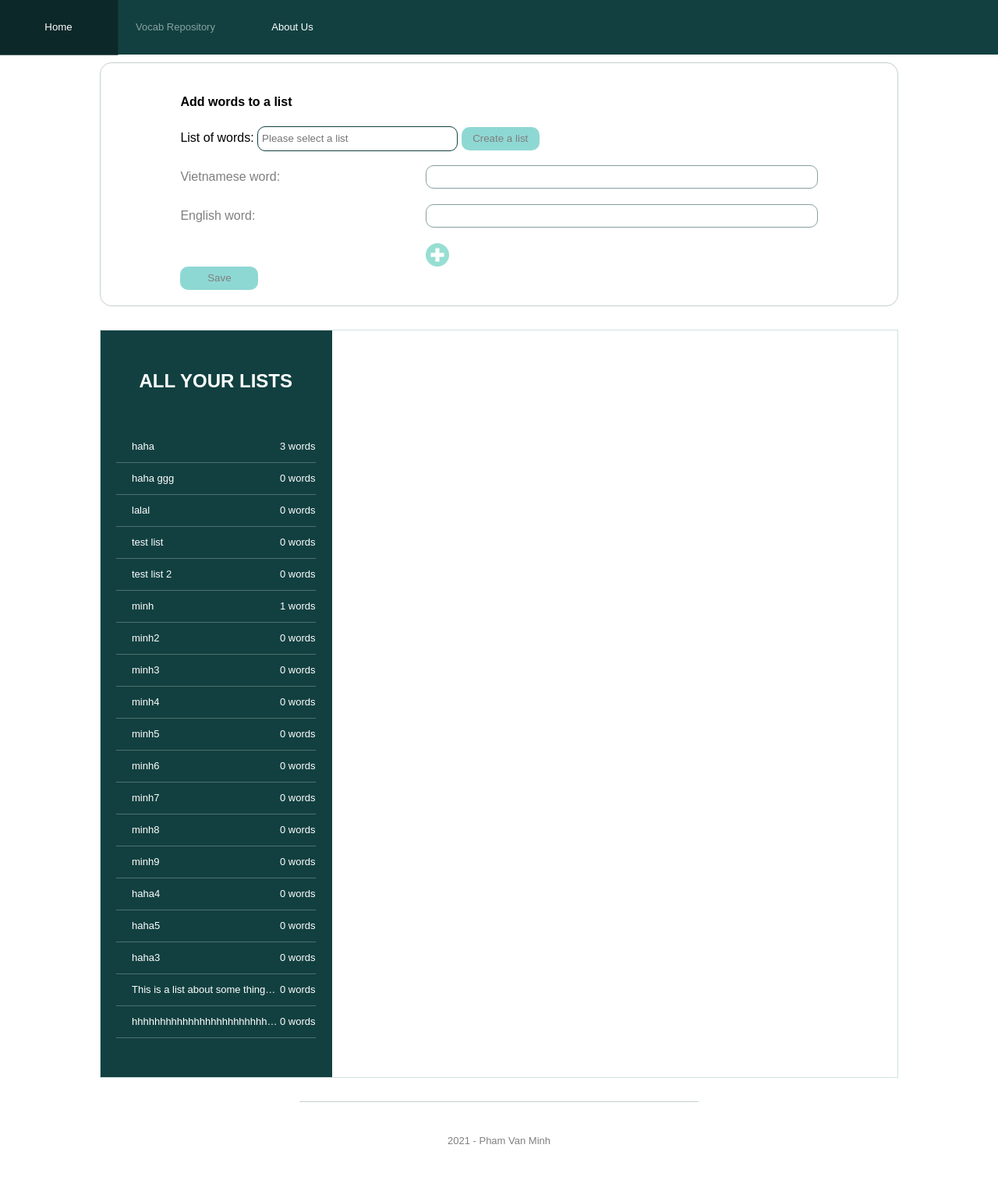
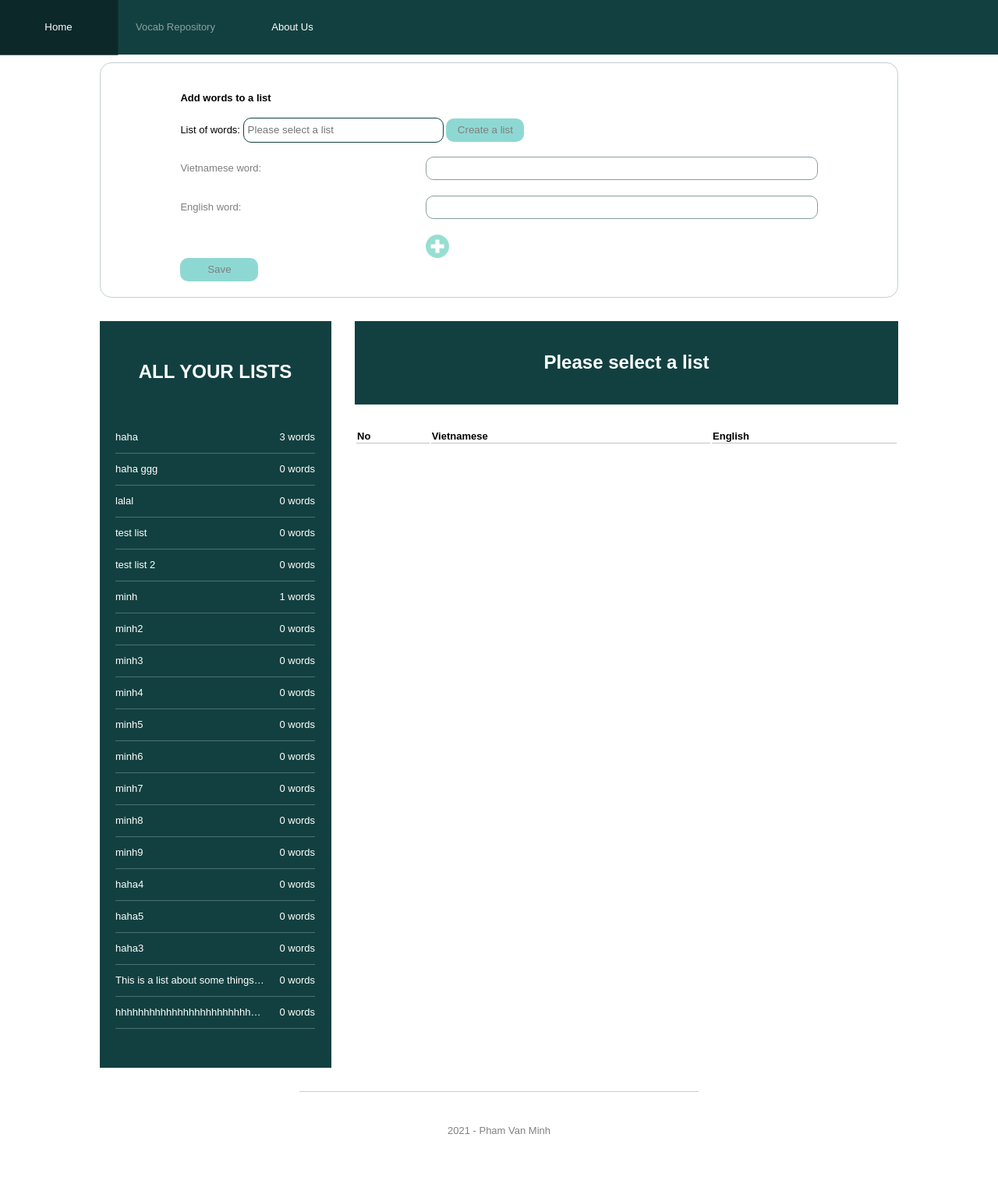
Before and after one commit to PhamVanMinh272/vocab_ielts, a Flask app: page /vocab_repository in a window 1280 px wide. Shown: the whole page at 78% size. After the commit the page ends 1455 px from the top, so only its background shows below. Run offline with Flask 2, Linux system fonts and the light colour scheme; data comes from the database, SQL or seed files in the repository; lists and menus that the app fills with data are empty.

Commit message:
list of words

```diff
--- a/app.py
+++ b/app.py
@@ -7,6 +7,7 @@ import datetime
 from main import app, get_db_connection
 from model.list import List, ListSchema
 from model.viet import Viet, VietSchema
+from model.eng import EngSchema
 
 
 @app.route('/', methods=['GET'])
@@ -63,8 +64,15 @@ def get_all_words_in_a_list():
         list = List.query.filter_by(list_name=list_name).first()
         if not list:
             return {'erMsg': "The list does not exist."}, 404
-        viets = VietSchema(many=True).dump(list.list_and_viet)
-        return {"viets": viets}, 200
+        viets = list.list_and_viet
+        viets_with_engs = []
+        for viet in viets:
+            item = viet.to_json()
+            item.update({
+                'eng_words':  EngSchema(many=True).dump(viet.english_words)
+            })
+            viets_with_engs.append(item)
+        return {"viets": viets_with_engs}, 200
     except Exception as ex:
         return {'erMsg': 'Failed to get all lists.'}, 500
 
@@ -72,9 +80,16 @@ def get_all_words_in_a_list():
 @app.route('/vocab_repository', methods=['GET'])
 def vocab_repository_page():
     all_lists = List.query.all()
+    all_lists_with_num_viet = []
+    for list_entity in all_lists:
+        item = list_entity.to_json()
+        item.update({
+            "num_viets": len(list_entity.list_and_viet)
+        })
+        all_lists_with_num_viet.append(item)
     return render_template(
         'vocab_repository.html',
-        lists=all_lists,
+        lists=all_lists_with_num_viet,
         page="vocab_repository_page"
     )
 
--- a/static/css/base.css
+++ b/static/css/base.css
@@ -98,6 +98,7 @@ div.message {
     border: 1px solid var(--rgba-dark-main-color-25);
     border-radius: 15px;
     margin-top: 10px;
+    font-size: var(--font-size-small);
 }
 
 .action-container button {
--- a/static/css/vocab_repository.css
+++ b/static/css/vocab_repository.css
@@ -66,7 +66,7 @@
 
 /* List data area */
 .lists-container {
-    border: 1px solid rgba(64,140,139, 0.25);
+    /* border: 1px solid rgba(64,140,139, 0.25); */
     margin-top: 30px;
     padding: 0;
     text-align: center;
@@ -86,19 +86,19 @@
     padding: 50px 20px;
 }
 
-h2 {
+.list-of-list-name h2 {
     margin: 0;
     margin-bottom: 50px;
 }
 
 .list-content {
     width: 75%;
+    padding-left: 30px;
 }
 
 .a-list-value {
     height: 40px;
     text-align: left;
-    padding-left: 20px;
     line-height: 40px;
     border-bottom: 1px solid rgba(255, 255, 255, 0.25);
     font-size: var(--font-size-small);
@@ -109,14 +109,40 @@ h2 {
     background-color: var(--dark-main-color);
 }
 
-.a-list-value p {
-    float: right;
-}
-
 .list-name-value {
-    width: 80%;
+    width: 75%;
 }
 
 .viet-quanity-value {
-    width: 20%;
+    width: 25%;
+    text-align: right;
 }
+
+.header-content-of-a-list {
+    padding: 20px 20px;
+    background-color: var(--main-color);
+    color: white;
+    margin-bottom: 30px;
+}
+
+.list-content-table {
+    text-align: left;
+    font-size: var(--font-size-small);
+}
+
+.list-content-table th {
+    border-bottom: 1px solid rgba(6, 19, 8, 0.25);
+
+}
+
+.list-content-table td {
+    height: 30px;
+    white-space: nowrap;
+    overflow: hidden;
+    text-overflow: ellipsis
+  }
+
+  .list-content-table tr:hover {
+    background-color: var(--dark-main-color);
+    color: white;
+  }
--- a/static/js/vocab_repository.js
+++ b/static/js/vocab_repository.js
@@ -73,30 +73,37 @@ $(".create-words-btn").click(function() {
   });
 });
 
-$(document).ready(function() {
-  $.getJSON("/get-all-lists")
-  .done(function(result) {
-    $.each(result.lists, function(index, list_info) {
-      $(".list-of-list-name").append(`
-      <div class="a-list-value">
-        <div class="list-name-value text-overflow-dot">
-          ${list_info["list_name"]}
-        </div>
-        <div class="viet-quanity-value text-overflow-dot">
-          <p>${list_info.num_viets} words</p>
-        </div>
-
-
-      </div>
+$(".a-list-value").click(function() {
+  var listName = rmRedundantSpaces($(this).children(".list-name-value").text());
+  $.getJSON("/get-all-words-in-a-list", { list_name: listName })
+  .done(function(result){
+    $(".header-content-of-a-list").html(`<h2>${listName}</h2>`);
+    $(".list-content-table").html(`
+      <tr>
+        <th>No</th>
+        <th>Vietnamese</th>
+        <th>English</th>
+      </tr>
+    `);
+    $.each(result.viets, function(index, word) {
+      var tdEng = [];
+      $.each(word.eng_words, function(index, eng) {
+        tdEng.push(eng.eng_word);
+      });
+      $(".list-content-table").append(`
+        <tr>
+          <td>${index+1}</td>
+          <td>${word.viet_word}</td>
+          <td>${tdEng.join(", ")}</td>
+        </tr>
       `);
     });
-
   })
   .fail(function(error) {
     if (error.responseJSON) {
       showMessage(error.responseJSON.erMsg, 'error');
     } else {
-      showMessage("Cannot get all lists.", 'error');
+      showMessage("Cannot get the words.", 'error');
     }
   });
 });
--- a/templates/vocab_repository.html
+++ b/templates/vocab_repository.html
@@ -44,10 +44,31 @@
     </div>
     <div class="lists-container">
         <div class="content-of-lists-container">
-            <div class="list-of-list-name list-item">
+            <div class="list-of-list-name">
                 <h2>ALL YOUR LISTS</h2>
+                {% for list in lists %}
+                    <div class="a-list-value">
+                        <div class="list-name-value text-overflow-dot">
+                            {{ list.list_name }}
+                        </div>
+                        <div class="viet-quanity-value text-overflow-dot">
+                            {{ list.num_viets }} words
+                        </div>
+                    </div>
+                {% endfor %}
             </div>
-            <div class="list-content list-item"></div>
+            <div class="list-content">
+                <div class="header-content-of-a-list">
+                    <h2>Please select a list</h2>
+                </div>
+                <table class="list-content-table" style="width:100%">
+                    <tr>
+                        <th>No</th>
+                        <th>Vietnamese</th>
+                        <th>English</th>
+                    </tr>
+                </table>
+            </div>
         </div>
     </div>
 {% endblock %}
```
Also changed, not shown: model/eng.py (added, +19 -0 lines), model/viet.py (+8 -0 lines).
